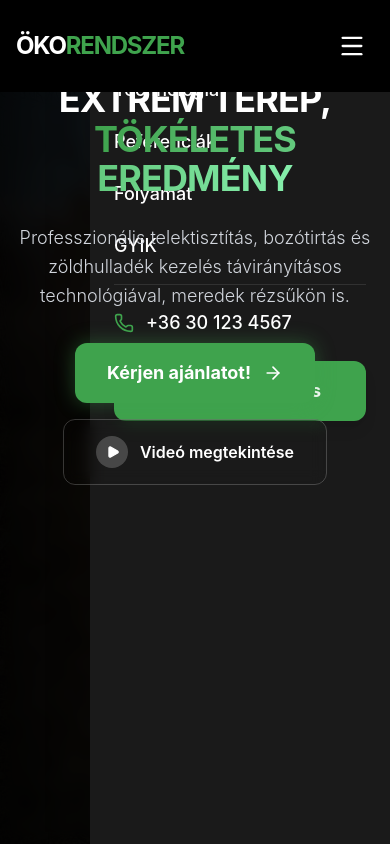
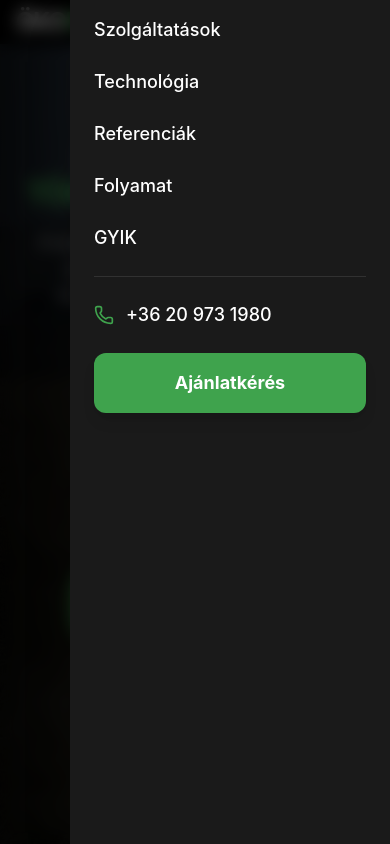
Before and after one commit to balazsr66/zoldhulladek, a Vue app: page / in a window 390 px wide. Both pictures are taken after a click on the button "Menü megnyitása". Shown: the top 844 px of the page. Built offline with nearby package versions, Linux system fonts and the light colour scheme; a web font is replaced by a local one.

Commit message:
responsive view

```diff
--- a/index.html
+++ b/index.html
@@ -3,7 +3,7 @@
   <head>
     <meta charset="UTF-8">
     <link rel="icon" href="/favicon.svg">
-    <meta name="viewport" content="width=device-width, initial-scale=1.0">
+    <meta name="viewport" content="width=device-width, initial-scale=1.0, viewport-fit=cover">
     <meta name="description" content="Professzionális telektisztítás, bozótirtás és zöldhulladék-kezelés korszerű gépparkkal. Meredek terepen is hatékony munkavégzés, gyors kiszállás és megbízható kivitelezés.">
     <link rel="canonical" href="https://zoldhulladek.com/">
     <meta property="og:locale" content="hu_HU">
@@ -19,7 +19,8 @@
     <meta name="twitter:description" content="Professzionális telektisztítás, bozótirtás és zöldhulladék-kezelés korszerű gépparkkal. Meredek terepen is hatékony munkavégzés, gyors kiszállás és megbízható kivitelezés.">
     <meta name="twitter:image" content="https://zoldhulladek.com/bozótirtás.webp">
     <link rel="preload" href="/fonts/InterVariable.woff2" as="font" type="font/woff2" crossorigin>
-    <link rel="preload" href="/bozótirtás.webp" as="image" type="image/webp" fetchpriority="high">
+    <link rel="preload" href="/mdb_hero_mobile.webp" as="image" type="image/webp" media="(max-width: 767px)" fetchpriority="high">
+    <link rel="preload" href="/bozótirtás.webp" as="image" type="image/webp" media="(min-width: 768px)" fetchpriority="high">
     <style>
       html, body, #app { min-height: 100%; }
       body {
@@ -28,8 +29,12 @@
         color: #fff;
         font-family: "InterVariable", "Inter", sans-serif;
         font-optical-sizing: auto;
+        overflow-x: hidden;
       }
-      #app { min-height: 100vh; }
+      #app {
+        min-height: 100vh;
+        min-height: 100svh;
+      }
     </style>
     <title>Telektisztítás és bozótirtás - zoldhulladek.com</title>
   </head>
--- a/src/components/layout/Footer.vue
+++ b/src/components/layout/Footer.vue
@@ -16,6 +16,10 @@ const scrollToSection = (href) => {
   window.scrollTo({ top: offset, behavior: "smooth" })
 }
 
+const scrollToTop = () => {
+  window.scrollTo({ top: 0, behavior: "smooth" })
+}
+
 const currentYear = new Date().getFullYear()
 </script>
 
@@ -25,7 +29,7 @@ const currentYear = new Date().getFullYear()
       <div class="grid grid-cols-1 md:grid-cols-3 gap-12 mb-16">
         <!-- Logo & Info -->
         <div class="space-y-6">
-          <a href="#" class="text-3xl font-bold tracking-tighter text-white block">
+          <a href="#" @click.prevent="scrollToTop" class="text-3xl font-bold tracking-tighter text-white block">
             ÖKO<span class="text-[#3FA34D]">RENDSZER</span>
           </a>
 
--- a/src/components/layout/Header.vue
+++ b/src/components/layout/Header.vue
@@ -6,7 +6,7 @@ import {
   NavigationMenuRoot,
   NavigationMenuList,
   NavigationMenuItem,
-  NavigationMenuLink
+  NavigationMenuLink,
 } from "reka-ui"
 
 import {
@@ -20,18 +20,6 @@ import {
 const isScrolled = ref(false)
 const mobileOpen = ref(false)
 
-const handleScroll = () => {
-  isScrolled.value = window.scrollY > 50
-}
-
-onMounted(() => {
-  window.addEventListener("scroll", handleScroll)
-})
-
-onUnmounted(() => {
-  window.removeEventListener("scroll", handleScroll)
-})
-
 const navLinks = [
   { name: "Szolgáltatások", href: "#services" },
   { name: "Technológia", href: "#machine" },
@@ -40,45 +28,56 @@ const navLinks = [
   { name: "GYIK", href: "#faq" },
 ]
 
+const handleScroll = () => {
+  isScrolled.value = window.scrollY > 50
+}
+
 const scrollToSection = (href) => {
   const id = href.replace("#", "")
   const el = document.getElementById(id)
   if (!el) return
 
-  const offset =
-    el.getBoundingClientRect().top + window.pageYOffset - 70
+  const headerEl = document.querySelector('[data-site-header="true"]')
+  const headerHeight = headerEl instanceof HTMLElement ? headerEl.getBoundingClientRect().height : 70
+  const offset = el.getBoundingClientRect().top + window.pageYOffset - headerHeight
 
   window.scrollTo({ top: offset, behavior: "smooth" })
-
   mobileOpen.value = false
 }
+
+const scrollToTop = () => {
+  window.scrollTo({ top: 0, behavior: "smooth" })
+  mobileOpen.value = false
+}
+
+onMounted(() => {
+  handleScroll()
+  window.addEventListener("scroll", handleScroll)
+})
+
+onUnmounted(() => {
+  window.removeEventListener("scroll", handleScroll)
+})
 </script>
+
 <template>
   <nav
+    data-site-header="true"
     :class="[
       'fixed top-0 left-0 right-0 z-50 transition-all duration-300',
       isScrolled
-        ? 'bg-[#1A1A1A]/95 backdrop-blur-md py-4 shadow-lg border-b border-white/5'
-        : 'bg-black py-6'
+        ? 'bg-[#1A1A1A]/95 backdrop-blur-md py-0 md:py-4 shadow-lg border-b border-white/5'
+        : 'bg-black py-0 md:py-6',
     ]"
   >
     <div class="container mx-auto px-4 md:px-6 flex items-center justify-between">
-
-      <!-- Logo -->
-      <a href="#" class="text-2xl md:text-3xl font-bold tracking-tighter text-white">
+      <a href="#" @click.prevent="scrollToTop" class="text-2xl md:text-3xl font-bold tracking-tighter text-white">
         ÖKO<span class="text-[#3FA34D]">RENDSZER</span>
       </a>
 
-      <!-- Desktop Navigation -->
-      <NavigationMenuRoot
-        class="hidden md:flex"
-        orientation="horizontal"
-      >
+      <NavigationMenuRoot class="hidden lg:flex" orientation="horizontal">
         <NavigationMenuList class="flex gap-8 items-center">
-          <NavigationMenuItem
-            v-for="link in navLinks"
-            :key="link.name"
-          >
+          <NavigationMenuItem v-for="link in navLinks" :key="link.name">
             <NavigationMenuLink as-child>
               <a
                 href="#"
@@ -92,8 +91,7 @@ const scrollToSection = (href) => {
         </NavigationMenuList>
       </NavigationMenuRoot>
 
-      <!-- Desktop Right Side (HIÁNYZÓ RÉSZ PÓTOLVA) -->
-      <div class="hidden md:flex items-center gap-4">
+      <div class="hidden lg:flex items-center gap-4">
         <a
           href="tel:+36209731980"
           class="flex items-center gap-2 text-white font-medium hover:text-[#3FA34D] transition-colors"
@@ -110,11 +108,10 @@ const scrollToSection = (href) => {
         </button>
       </div>
 
-      <!-- Mobile -->
       <DialogRoot v-model:open="mobileOpen">
         <DialogTrigger as-child>
           <button
-            class="md:hidden text-white p-2"
+            class="lg:hidden text-white p-2"
             type="button"
             :aria-label="mobileOpen ? 'Menü bezárása' : 'Menü megnyitása'"
             :aria-expanded="mobileOpen ? 'true' : 'false'"
@@ -126,13 +123,12 @@ const scrollToSection = (href) => {
         </DialogTrigger>
 
         <DialogPortal>
-          <DialogOverlay
-            class="fixed inset-0 bg-black/60 backdrop-blur-sm"
-          />
+          <DialogOverlay class="fixed inset-0 z-[60] bg-black/60 backdrop-blur-sm" />
 
           <DialogContent
             id="mobile-nav-panel"
-            class="fixed top-0 right-0 h-full w-[300px] bg-[#1A1A1A] text-white p-6 flex flex-col gap-6 shadow-2xl"
+            class="fixed top-0 right-0 z-[70] h-full w-[min(85vw,320px)] bg-[#1A1A1A] text-white px-6 pb-6 flex flex-col gap-6 shadow-2xl"
+            style="padding-top: calc(env(safe-area-inset-top) + 1rem);"
           >
             <a
               v-for="link in navLinks"
@@ -146,24 +142,20 @@ const scrollToSection = (href) => {
 
             <hr class="border-white/10" />
 
-            <a
-              href="tel:+36301234567"
-              class="flex items-center gap-3 text-lg font-medium"
-            >
+            <a href="tel:+36209731980" class="flex items-center gap-3 text-lg font-medium">
               <Phone class="text-[#3FA34D]" :size="20" />
-              +36 30 123 4567
+              +36 20 973 1980
             </a>
 
             <button
               @click="scrollToSection('#contact')"
               class="bg-[#3FA34D] text-white text-center py-4 rounded-xl font-bold text-lg shadow-lg"
             >
-              Ingyenes felmérés
+              Ajánlatkérés
             </button>
           </DialogContent>
         </DialogPortal>
       </DialogRoot>
-
     </div>
   </nav>
 </template>
--- a/src/components/layout/Hero.vue
+++ b/src/components/layout/Hero.vue
@@ -24,6 +24,17 @@ const features = [
   "Teljes zöldhulladék zúzás"
 ]
 
+const scrollToContact = () => {
+  const el = document.getElementById("contact")
+  if (!el) return
+
+  const headerEl = document.querySelector('[data-site-header="true"]')
+  const headerHeight = headerEl instanceof HTMLElement ? headerEl.getBoundingClientRect().height : 70
+  const offset = el.getBoundingClientRect().top + window.pageYOffset - headerHeight - 12
+
+  window.scrollTo({ top: offset, behavior: "smooth" })
+}
+
 // Scroll-trigger animációs setup
 onMounted(() => {
   const setupAnim = (elRef, opts) => {
@@ -42,29 +53,37 @@ onMounted(() => {
 </script>
 
 <template>
-  <section ref="sectionRef" class="relative h-[100vh] min-h-[700px] w-full overflow-hidden flex items-center justify-center">
+  <section
+    ref="sectionRef"
+    class="relative w-full overflow-hidden flex items-center justify-center min-h-[100svh] md:h-[100vh] md:min-h-[700px] pt-[calc(env(safe-area-inset-top)+4rem)] md:pt-0"
+  >
 
     <!-- Background -->
     <div class="absolute inset-0 z-0">
+      <picture class="block w-full h-full">
+        <source media="(max-width: 767px)" srcset="/mdb_hero_mobile.webp" type="image/webp" />
         <img
           src="/bozótirtás.webp"
-        alt="MDB LV300 PRO robot bozótot írt"
+          alt="MDB LV300 PRO bozótirtás meredek terepen"
           width="1600"
           height="1008"
           fetchpriority="high"
           loading="eager"
           decoding="async"
-        class="w-full h-full object-cover scale-105"
+          class="w-full h-full object-cover object-[76%_35%] md:object-center scale-105"
         />
+      </picture>
       <div class="absolute inset-0 bg-gradient-to-r from-black/90 via-black/60 to-black/30 md:via-black/50 md:to-transparent" />
       <div class="absolute inset-0 bg-gradient-to-t from-[#1F3D2B]/80 to-transparent opacity-60 mix-blend-multiply" />
     </div>
 
     <!-- Content -->
-    <div class="container relative z-10 mx-auto px-4 md:px-6 h-full flex flex-col md:flex-row items-center justify-center md:justify-between gap-12 pt-20">
+    <div
+      class="container relative z-10 mx-auto px-4 md:px-6 h-full min-h-[calc(100svh-env(safe-area-inset-top)-4rem)] md:min-h-0 flex flex-col md:flex-row items-center justify-center md:justify-between gap-10 md:gap-12 pt-14 pb-8 md:pt-20 md:pb-0"
+    >
 
       <!-- Left Column -->
-      <div class="flex-1 max-w-2xl text-center md:text-left">
+      <div class="flex flex-col flex-1 w-full max-w-2xl h-full min-h-[420px] pt-6 text-center md:text-left md:h-auto md:min-h-0 md:pt-0">
 
         <!-- Badge -->
         <div ref="badgeRef" class="hidden items-center gap-2 px-4 py-2 rounded-full bg-[#3FA34D]/20 border border-[#3FA34D]/30 backdrop-blur-sm mb-6">
@@ -75,7 +94,7 @@ onMounted(() => {
         </div>
 
         <!-- Headline -->
-        <h1 ref="headlineRef" class="text-4xl md:text-6xl lg:text-7xl font-bold text-white leading-[1.1] mb-6 tracking-tight">
+        <h1 ref="headlineRef" class="text-3xl sm:text-4xl md:text-6xl lg:text-7xl font-bold text-white leading-[1.1] mb-5 md:mb-6 tracking-tight">
           EXTRÉM TEREP, <br />
           <span class="text-transparent bg-clip-text bg-gradient-to-r from-[#3FA34D] to-[#86efac]">
             TÖKÉLETES EREDMÉNY
@@ -83,13 +102,18 @@ onMounted(() => {
         </h1>
 
         <!-- Description -->
-        <p ref="descRef" class="text-lg md:text-xl text-gray-300 mb-8 max-w-lg mx-auto md:mx-0 leading-relaxed font-light">
+        <p ref="descRef" class="text-base sm:text-lg md:text-xl text-gray-300 mb-6 md:mb-8 max-w-lg mx-auto md:mx-0 leading-relaxed font-light">
           Professzionális telektisztítás, bozótirtás és zöldhulladék kezelés távirányításos technológiával, meredek rézsűkön is.
         </p>
 
         <!-- CTA Buttons -->
-        <div class="flex flex-col sm:flex-row items-center gap-4 justify-center md:justify-start">
-          <button ref="ctaRef" class="bg-[#3FA34D] hover:bg-[#348a40] text-white px-8 py-4 rounded-xl font-bold text-lg shadow-[0_0_20px_rgba(63,163,77,0.4)] hover:shadow-[0_0_30px_rgba(63,163,77,0.6)] transition-all transform hover:-translate-y-1 flex items-center gap-3">
+        <div class="mt-auto mb-20 pt-3 flex flex-col sm:flex-row items-center gap-8 md:gap-4 justify-center md:mt-0 md:mb-0 md:pt-0 md:justify-start">
+          <button
+            type="button"
+            @click="scrollToContact"
+            ref="ctaRef"
+            class="bg-[#3FA34D] hover:bg-[#348a40] text-white px-8 py-4 rounded-xl font-bold text-lg shadow-[0_0_20px_rgba(63,163,77,0.4)] hover:shadow-[0_0_30px_rgba(63,163,77,0.6)] transition-all transform hover:-translate-y-1 flex items-center gap-3"
+          >
             Kérjen ajánlatot!
             <ArrowRight :size="20" />
           </button>
@@ -135,7 +159,7 @@ onMounted(() => {
     </div>
 
     <!-- Scroll Indicator -->
-    <div ref="scrollRef" class="absolute bottom-10 left-1/2 -translate-x-1/2 flex flex-col items-center gap-2">
+    <div ref="scrollRef" class="absolute bottom-10 left-1/2 -translate-x-1/2 hidden md:flex flex-col items-center gap-2">
       <span class="text-white/50 text-xs uppercase tracking-widest">Görgessen lejjebb</span>
       <div class="w-0.5 h-12 bg-gradient-to-b from-[#3FA34D] to-transparent rounded-full" />
     </div>
```
Also changed, not shown: src/components/layout/Mdb.vue (+13 -3 lines), public/mdb_hero_mobile.webp (added). Lines whose indentation alone changed are shown as unchanged.
